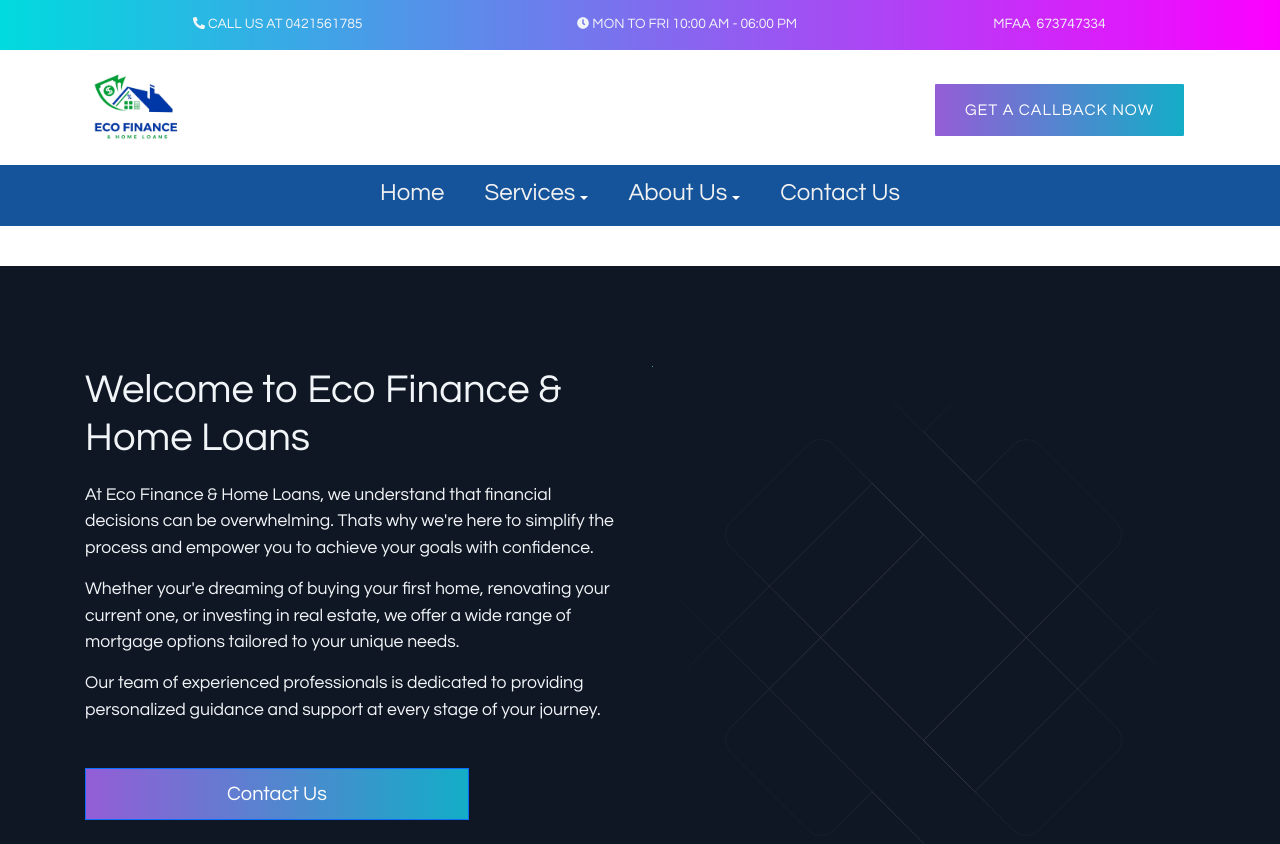
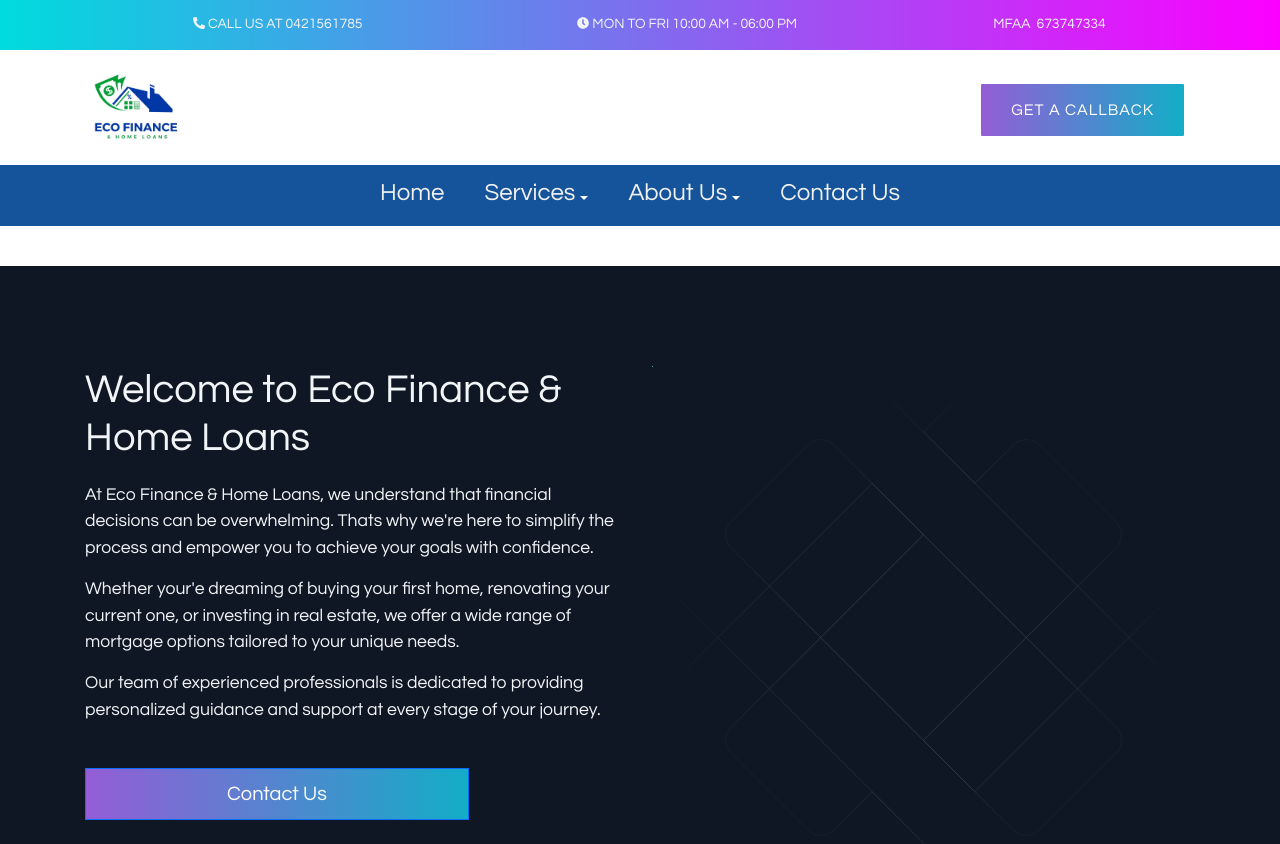
Before and after one commit to manutdmohit/eco-finance, a Next.js app: page / in a window 1280 px wide. Shown: the top 844 px of the page. Built offline with nearby package versions, Linux system fonts and the light colour scheme.

Commit message:
Update call back button title

```diff
--- a/app/components/Wrapper/wrapper.tsx
+++ b/app/components/Wrapper/wrapper.tsx
@@ -397,7 +397,7 @@ const Wrapper = () => {
                   href="/contact-us/"
                   className="btn btn-default header-button call-now"
                 >
-                  Get A Callback Now
+                  Get A Callback
                 </a>{' '}
               </div>
               <div className="test"></div>
```
